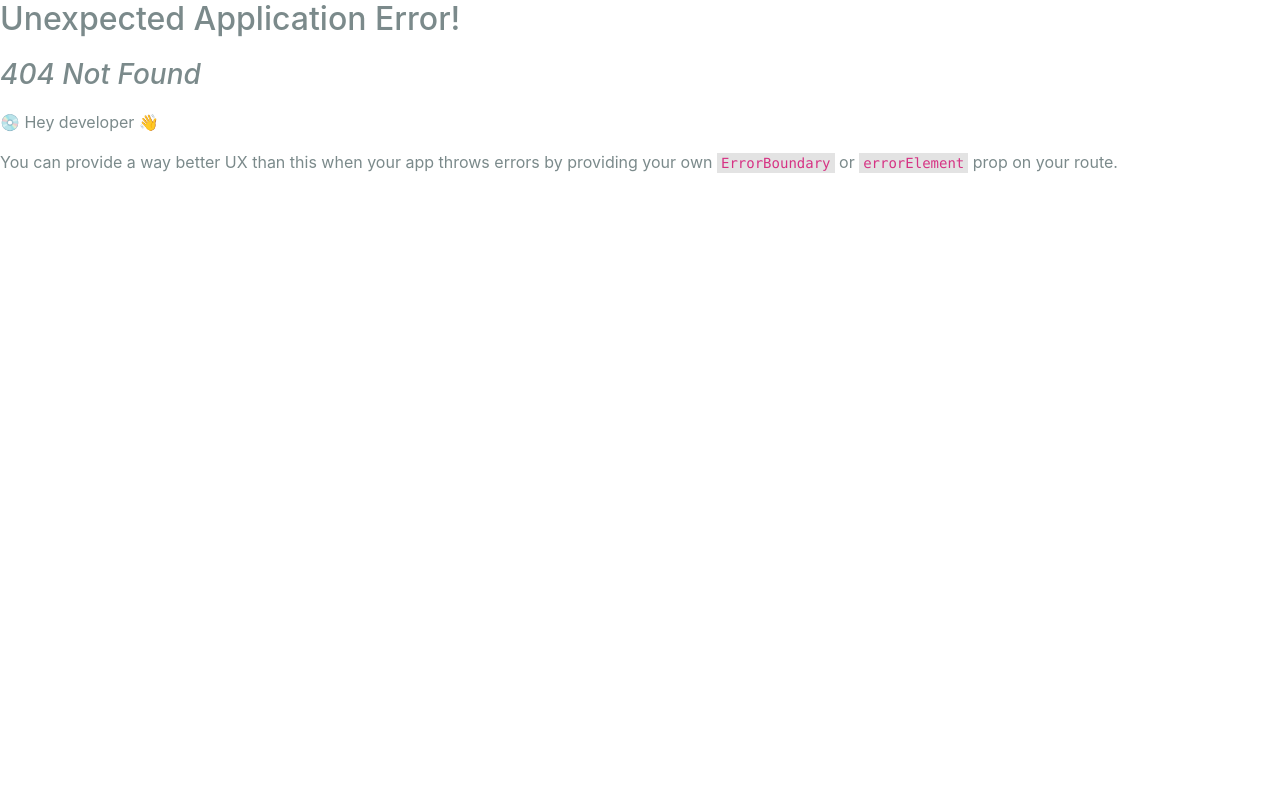
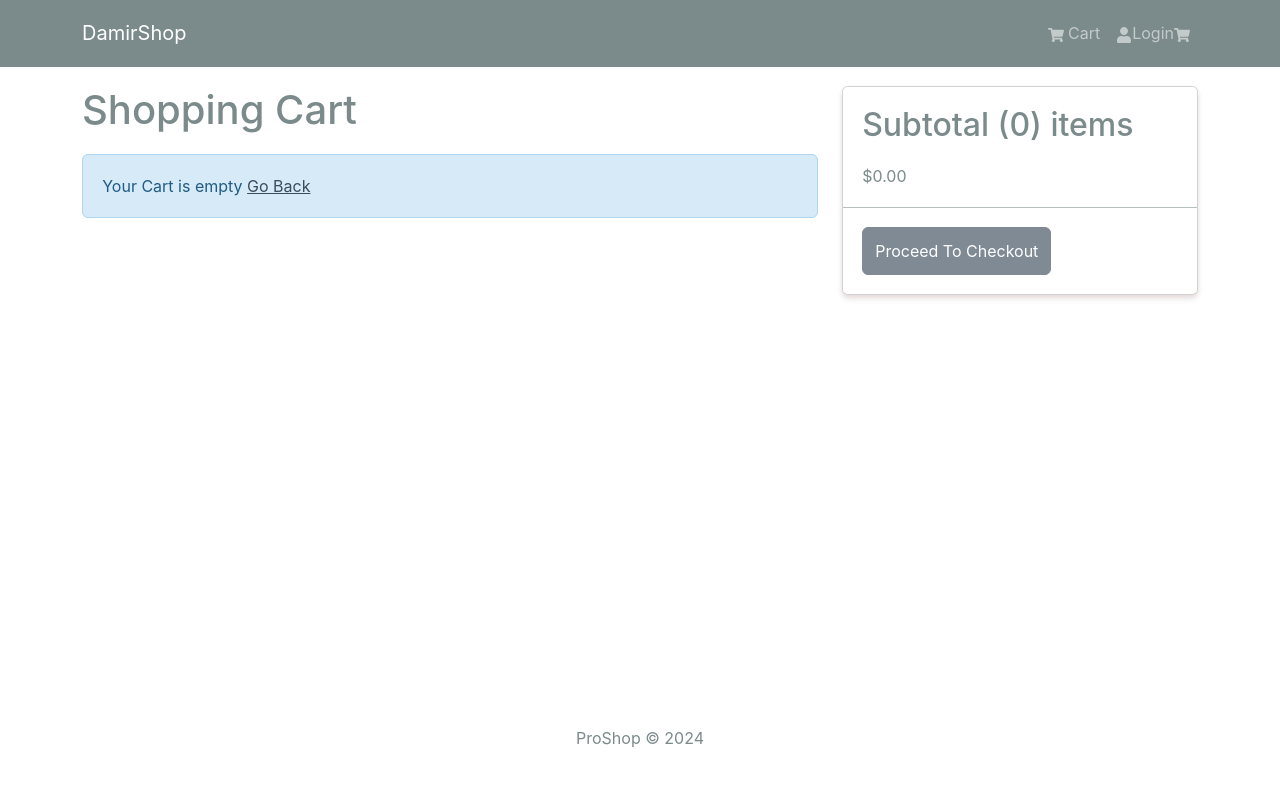
Before and after one commit to Mamed766/damirshop, a React (Create React App) app in the folder frontend/: page /cart in a window 1280 px wide. Before the commit this address had no page. Shown: the top 786 px of the page. Built offline with nearby package versions, Linux system fonts and the light colour scheme.

Commit message:
cart page

```diff
--- a/frontend/src/index.js
+++ b/frontend/src/index.js
@@ -16,12 +16,14 @@
 import App from "./App";
 import HomeScreen from "./screens/HomeScreen";
 import ProductScreen from "./screens/ProductScreen";
+import CartScreen from "./screens/CartScreen";
 
 const router = createBrowserRouter(
   createRoutesFromElements(
     <Route path="/" element={<App />}>
       <Route index={true} path="/" element={<HomeScreen />} />
       <Route path="/product/:id" element={<ProductScreen />} />
+      <Route path="/cart" element={<CartScreen />} />
     </Route>
   )
 );
--- /dev/null
+++ b/frontend/src/screens/CartScreen.jsx
@@ -0,0 +1,100 @@
+import React from "react";
+import {
+  Button,
+  Card,
+  Col,
+  Form,
+  Image,
+  ListGroup,
+  Row,
+} from "react-bootstrap";
+import { FaTrash } from "react-icons/fa";
+import { Link, useNavigate } from "react-router";
+import Message from "../components/Message";
+import { useDispatch, useSelector } from "react-redux";
+
+const CartScreen = () => {
+  const navigate = useNavigate();
+  const dispatch = useDispatch();
+
+  const cart = useSelector((state) => state.cart);
+  const { cartItems } = cart;
+
+  return (
+    <Row>
+      <Col md={8}>
+        <h1 style={{ marginBottom: "20px" }}>Shopping Cart</h1>
+        {cartItems.length === 0 ? (
+          <Message variant="info">
+            Your Cart is empty <Link to="/">Go Back</Link>
+          </Message>
+        ) : (
+          <ListGroup variant="flush">
+            {cartItems.map((item) => (
+              <ListGroup.Item key={item._id}>
+                <Row>
+                  <Col md={2}>
+                    <Image src={item.image} alt={item.name} fluid rounded />
+                  </Col>
+                  <Col md={3}>
+                    <Link to={`/product/${item._id}`}>{item.name}</Link>
+                  </Col>
+                  <Col md={2}>${item.price}</Col>
+                  <Col md={2}>
+                    <Form.Control
+                      as="select"
+                      value={item.qty}
+                      onChange={(e) => {}}
+                    >
+                      {[
+                        ...Array(item.countInStock)
+                          .keys()
+                          .map((x) => (
+                            <option key={x + 1} value={x + 1}>
+                              {x + 1}
+                            </option>
+                          )),
+                      ]}
+                    </Form.Control>
+                  </Col>
+                  <Col md={2}>
+                    <Button type="button" variant="light">
+                      <FaTrash />
+                    </Button>
+                  </Col>
+                </Row>
+              </ListGroup.Item>
+            ))}
+          </ListGroup>
+        )}
+      </Col>
+      <Col md={4}>
+        <Card>
+          <ListGroup variant="flush">
+            <ListGroup.Item>
+              <h2>
+                Subtotal ({cartItems.reduce((acc, item) => acc + item.qty, 0)})
+                items
+              </h2>
+              $
+              {cartItems
+                .reduce((acc, item) => acc + item.qty * item.price, 0)
+                .toFixed(2)}
+            </ListGroup.Item>
+            <ListGroup.Item>
+              <Button
+                type="button"
+                className="btn-block"
+                disabled={cartItems.length === 0}
+              >
+                Proceed To Checkout
+              </Button>
+            </ListGroup.Item>
+          </ListGroup>
+        </Card>
+      </Col>
+    </Row>
+  );
+};
+
+export default CartScreen;
```
